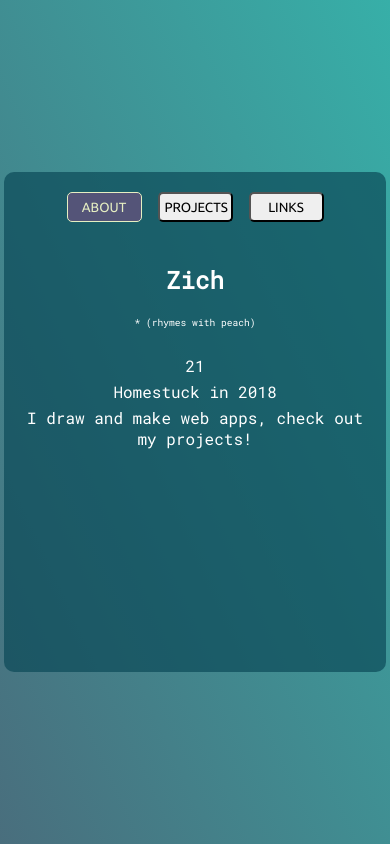
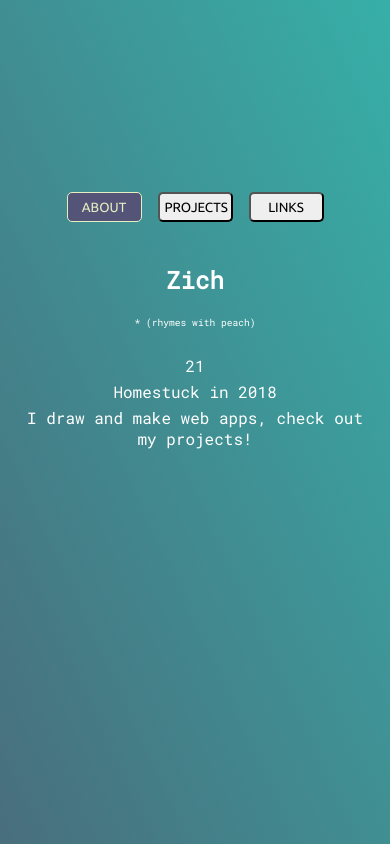
Before and after one commit to sburbd/sburbd.github.io, a React (Create React App) app: page / in a window 390 px wide. Built offline with nearby package versions, Linux system fonts and the light colour scheme.

Commit message:
minor fix in css

```diff
--- a/src/mediaq.css
+++ b/src/mediaq.css
@@ -1,6 +1,6 @@
 @media only screen and (max-width: 650px) {
     .main {
-        /* background-color: transparent; */
+        background-color: transparent;
     }
 }
 
```
Also changed, not shown: 11 other files (tests, documents, lock files or other folders).
